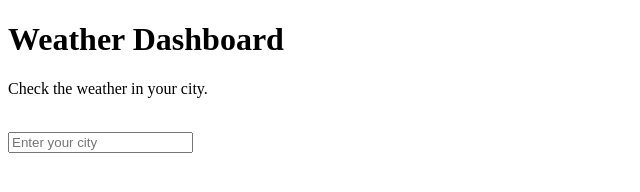
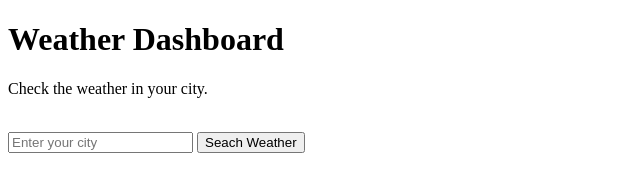
Before and after one commit to penaflorjonelbert/weather-dashboard, a plain HTML site: page Index.html in a window 1280 px wide. Shown: the whole page, without its empty margins (0-640 px from the left). Drawn offline with Linux system fonts and the light colour scheme.

Commit message:
Add weather search button

```diff
--- a/Index.html
+++ b/Index.html
@@ -12,5 +12,7 @@
   <br>
 
 <input type="text" id="city" placeholder="Enter your city">
+    <button>Seach Weather</button>
+
 </body>
 </html>
```
